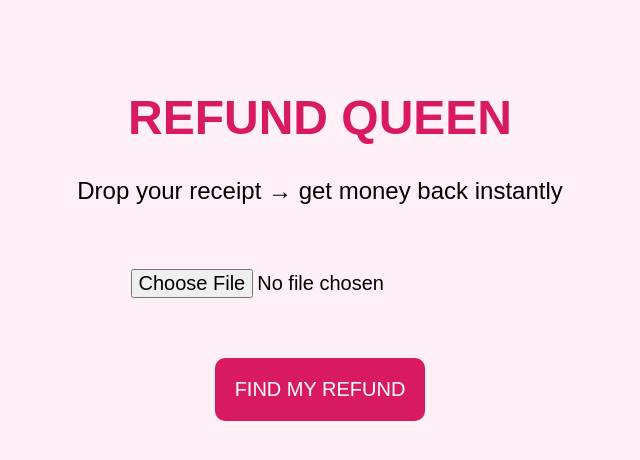
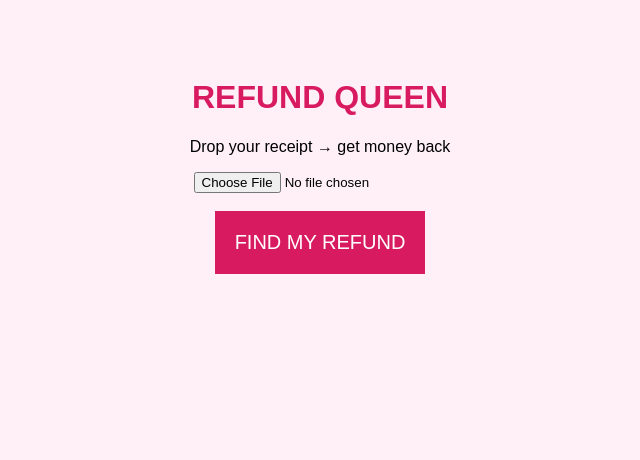
Before and after one commit to kourtney-debug/refundqueen, a Python web app: template refundqueen/templates/index.html in a window 1280 px wide. Shown: the top 460 px of the page, without its empty margins (320-960 px from the left). Run offline with Jinja, Linux system fonts and the light colour scheme; the template is opened without the code that fills it, so the values that code supplies are empty.

Commit message:
Revise title and paragraph in index.html
Updated the title and modified the paragraph text for clarity.

```diff
--- a/refundqueen/templates/index.html
+++ b/refundqueen/templates/index.html
@@ -1,22 +1,20 @@
 <!DOCTYPE html>
 <html>
 <head>
-  <title>Refund Queen – Get Your Money Back</title>
+  <title>Refund Queen</title>
   <meta name="viewport" content="width=device-width, initial-scale=1">
   <style>
     body { font-family: Arial; text-align: center; padding: 50px; background: #fff0f8; }
-    h1 { color: #d81b60; font-size: 48px; }
-    p { font-size: 24px; }
-    input, button { margin: 20px; padding: 20px; font-size: 20px; }
-    button { background: #d81b60; color: white; border: none; border-radius: 10px; }
+    h1 { color: #d81b60; }
+    button { background: #d81b60; color: white; padding: 20px; font-size: 20px; border: none; }
   </style>
 </head>
 <body>
   <h1>REFUND QUEEN</h1>
-  <p>Drop your receipt → get money back instantly</p>
+  <p>Drop your receipt → get money back</p>
   <form method="post" enctype="multipart/form-data">
     <input type="file" name="file" accept="image/*,.pdf" required>
-    <br>
+    <br><br>
     <button type="submit">FIND MY REFUND</button>
   </form>
 </body>
```
